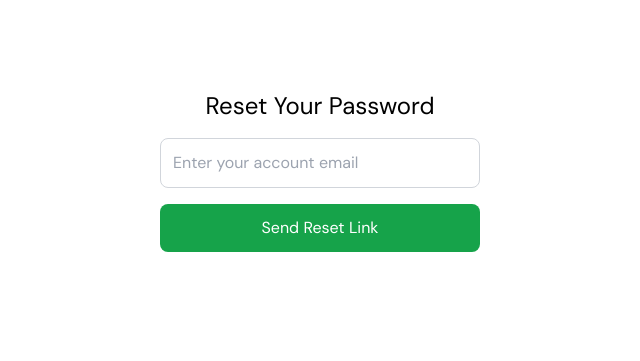
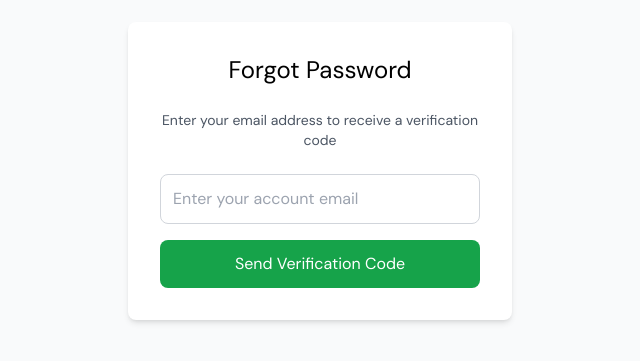
Before and after one commit to dizzpy/Greenie-Web, a React (Vite) app: page /forgot-password in a window 1280 px wide. Shown: the part 229-590 px from the top of the page, without its empty margins (320-960 px from the left). Built offline with nearby package versions, Linux system fonts and the light colour scheme.

Commit message:
feat(forget/reset)working

```diff
--- a/src/AppRoutes.jsx
+++ b/src/AppRoutes.jsx
@@ -17,7 +17,6 @@ import ChallengesHome from './[features]/challenges/pages/ChallengesHome';
 import Login from './[features]/auth/pages/Login';
 import Register from './[features]/auth/pages/CreateAccount';
 import ForgotPassword from './[features]/auth/pages/ForgotPassword';
-import SetNewPassword from './[features]/auth/pages/SetNewPassword';
 import ProfilePage from './[features]/auth/pages/ProfilePage';
 import LeaderboardHome from './[features]/leaderboard/pages/LeaderboardHome';
 import CartSidebar from './[features]/shop/components/CartSidebar';
@@ -92,15 +91,6 @@ function AppRoutes() {
           element={
             <PublicRoute>
               <ForgotPassword />
-            </PublicRoute>
-          }
-        />
-
-        <Route
-          path="/set-new-password"
-          element={
-            <PublicRoute>
-              <SetNewPassword />
             </PublicRoute>
           }
         />
--- a/src/[features]/auth/pages/ForgotPassword.jsx
+++ b/src/[features]/auth/pages/ForgotPassword.jsx
@@ -2,20 +2,113 @@ import { useState } from 'react';
 
 const ForgotPassword = () => {
   const [email, setEmail] = useState('');
+  const [otp, setOtp] = useState('');
+  const [step, setStep] = useState('email'); // 'email', 'otp', or 'reset'
+  const [newPassword, setNewPassword] = useState('');
+  const [confirmPassword, setConfirmPassword] = useState('');
+  const [isLoading, setIsLoading] = useState(false);
+  const [error, setError] = useState('');
 
-  const handleSubmit = (e) => {
-    e.preventDefault();
-    console.log('Reset link sent to:', email);
+  const BASE_URL = 'http://localhost:8080/api/auth';
+
+  const handleSendOTP = async (e) => {
+    if (e) e.preventDefault();
+    setError('');
+    setIsLoading(true);
+
+    try {
+      const response = await fetch(`${BASE_URL}/send-otp`, {
+        method: 'POST',
+        headers: { 'Content-Type': 'application/json' },
+        body: JSON.stringify({ email }),
+      });
+
+      if (response.ok) {
+        setStep('otp');
+      } else {
+        const msg = await response.text();
+        setError(msg || 'Failed to send OTP');
+      }
+    } catch {
+      setError('Failed to connect to the server');
+    } finally {
+      setIsLoading(false);
+    }
   };
 
+  const handleVerifyOTP = async (e) => {
+    if (e) e.preventDefault();
+    setError('');
+    setIsLoading(true);
+
+    try {
+      const response = await fetch(`${BASE_URL}/verify-otp`, {
+        method: 'POST',
+        headers: { 'Content-Type': 'application/json' },
+        body: JSON.stringify({ email, otp }),
+      });
+
+      const isValid = await response.json();
+
+      if (response.ok && isValid === true) {
+        setStep('reset');
+      } else {
+        setError('Invalid OTP. Please try again.');
+      }
+    } catch {
+      setError('Failed to verify OTP');
+    } finally {
+      setIsLoading(false);
+    }
+  };
+
+  const handleResetPassword = async (e) => {
+    if (e) e.preventDefault();
+    setError('');
+
+    if (newPassword !== confirmPassword) {
+      setError('Passwords do not match');
+      return;
+    }
+
+    setIsLoading(true);
+
+    try {
+      const response = await fetch(`${BASE_URL}/update-password-with-otp`, {
+        method: 'POST',
+        headers: { 'Content-Type': 'application/json' },
+        body: JSON.stringify({ email, otp, newPassword, confirmPassword }),
+      });
+
+      if (response.ok) {
+        alert(
+          'Password reset successful! You can now login with your new password.',
+        );
+        // Optional: Redirect to login
+        window.location.href = '/login';
+      } else {
+        const msg = await response.text();
+        setError(msg || 'Password reset failed');
+      }
+    } catch {
+      setError('Failed to reset password');
+    } finally {
+      setIsLoading(false);
+    }
+  };
+
+  const renderStep = () => {
+    switch (step) {
+      case 'email':
         return (
-    <div className="flex min-h-screen justify-center items-center bg-light: '#F8F8F8'">
-      <div className="bg-white p-8 rounded-lg  w-96">
-        <h2 className="text-2xl font-normal text-center mb-4">
-          Reset Your Password
+          <>
+            <h2 className="text-2xl font-normal text-center mb-6">
+              Forgot Password
             </h2>
-        <form onSubmit={handleSubmit} className="space-y-4">
-          <div>
+            <p className="text-gray-600 text-sm mb-6 text-center">
+              Enter your email address to receive a verification code
+            </p>
+            <div className="space-y-4">
               <input
                 type="email"
                 placeholder="Enter your account email"
@@ -24,14 +117,125 @@ const ForgotPassword = () => {
                 className="w-full p-3 border border-gray-300 rounded-lg focus:outline-none focus:ring-2 focus:ring-green-500"
                 required
               />
+              <button
+                onClick={handleSendOTP}
+                disabled={isLoading}
+                className="w-full bg-green-600 hover:bg-green-700 text-white p-3 rounded-lg transition-colors"
+              >
+                {isLoading ? 'Sending...' : 'Send Verification Code'}
+              </button>
             </div>
+          </>
+        );
+
+      case 'otp':
+        return (
+          <>
+            <h2 className="text-2xl font-normal text-center mb-6">
+              Verify OTP
+            </h2>
+            <p className="text-gray-600 text-sm mb-6 text-center">
+              Enter the 6-digit code sent to {email}
+            </p>
+            <div className="space-y-4">
+              <input
+                type="text"
+                placeholder="Enter 6-digit code"
+                value={otp}
+                onChange={(e) =>
+                  setOtp(e.target.value.replace(/[^0-9]/g, '').substring(0, 6))
+                }
+                className="w-full p-3 border border-gray-300 rounded-lg focus:outline-none focus:ring-2 focus:ring-green-500 text-center text-xl tracking-widest"
+                required
+                maxLength={6}
+              />
               <button
-            type="submit"
-            className="w-full bg-green-600 text-white p-3 rounded-lg 'primary-green': '#1BAC5F'"
+                onClick={handleVerifyOTP}
+                disabled={isLoading || otp.length !== 6}
+                className="w-full bg-green-600 hover:bg-green-700 text-white p-3 rounded-lg transition-colors"
               >
-            Send Reset Link
+                {isLoading ? 'Verifying...' : 'Verify Code'}
               </button>
-        </form>
+              <div className="text-center mt-4">
+                <button
+                  type="button"
+                  onClick={() => {
+                    setOtp('');
+                    setIsLoading(false);
+                    setStep('email');
+                  }}
+                  className="text-green-600 hover:text-green-700 text-sm"
+                >
+                  Change Email
+                </button>
+                <span className="px-2 text-gray-400">|</span>
+                <button
+                  type="button"
+                  disabled={isLoading}
+                  onClick={() => {
+                    setOtp('');
+                    handleSendOTP();
+                  }}
+                  className="text-green-600 hover:text-green-700 text-sm"
+                >
+                  Resend Code
+                </button>
+              </div>
+            </div>
+          </>
+        );
+
+      case 'reset':
+        return (
+          <>
+            <h2 className="text-2xl font-normal text-center mb-6">
+              Reset Password
+            </h2>
+            <p className="text-gray-600 text-sm mb-6 text-center">
+              Create a new password for your account
+            </p>
+            <div className="space-y-4">
+              <input
+                type="password"
+                placeholder="New password"
+                value={newPassword}
+                onChange={(e) => setNewPassword(e.target.value)}
+                className="w-full p-3 border border-gray-300 rounded-lg focus:outline-none focus:ring-2 focus:ring-green-500"
+                required
+              />
+              <input
+                type="password"
+                placeholder="Confirm new password"
+                value={confirmPassword}
+                onChange={(e) => setConfirmPassword(e.target.value)}
+                className="w-full p-3 border border-gray-300 rounded-lg focus:outline-none focus:ring-2 focus:ring-green-500"
+                required
+              />
+              <button
+                onClick={handleResetPassword}
+                disabled={isLoading}
+                className="w-full bg-green-600 hover:bg-green-700 text-white p-3 rounded-lg transition-colors"
+              >
+                {isLoading ? 'Resetting...' : 'Reset Password'}
+              </button>
+            </div>
+          </>
+        );
+
+      default:
+        return null;
+    }
+  };
+
+  return (
+    <div className="flex min-h-screen justify-center items-center bg-gray-50">
+      <div className="bg-white p-8 rounded-lg shadow-md w-96">
+        {error && (
+          <div className="bg-red-50 border border-red-200 text-red-700 px-4 py-3 rounded mb-4 text-sm">
+            {error}
+          </div>
+        )}
+        {renderStep()}
       </div>
     </div>
   );
--- a/src/[features]/auth/pages/SetNewPassword.jsx
+++ /dev/null
@@ -1,49 +0,0 @@
-import { useState } from 'react';
-
-const SetNewPassword = () => {
-  const [password, setPassword] = useState('');
-  const [confirmPassword, setConfirmPassword] = useState('');
-
-  const handleSubmit = (e) => {
-    e.preventDefault();
-    if (password === confirmPassword) {
-      alert('Password changed successfully!');
-    } else {
-      alert('Passwords do not match!');
-    }
-  };
-
-  return (
-    <div className="flex justify-center items-center min-h-screen bg-light: #F8F8F8">
-      <div className="w-full max-w-md p-8 bg white  rounded-lg">
-        <h2 className="text-2xl font-semibold text-center mb-6">
-          Set New Password
-        </h2>
-        <form className="space-y-4" onSubmit={handleSubmit}>
-          <input
-            type="password"
-            placeholder="Password"
-            value={password}
-            onChange={(e) => setPassword(e.target.value)}
-            className="w-full p-3 border border-gray-300 rounded-lg focus:outline-none focus:ring-2 focus:ring-green-500"
-          />
-          <input
-            type="password"
-            placeholder="Confirm Password"
-            value={confirmPassword}
-            onChange={(e) => setConfirmPassword(e.target.value)}
-            className="w-full p-3 border border-gray-300 rounded-lg focus:outline-none focus:ring-2 focus:ring-green-500"
-          />
-          <button
-            type="submit"
-            className="w-full bg-green-600 text-white p-3 rounded-lg primary-green: #1BAC5F"
-          >
-            Change Password
-          </button>
-        </form>
-      </div>
-    </div>
-  );
-};
-
-export default SetNewPassword;
```
Lines whose indentation alone changed are shown as unchanged.
